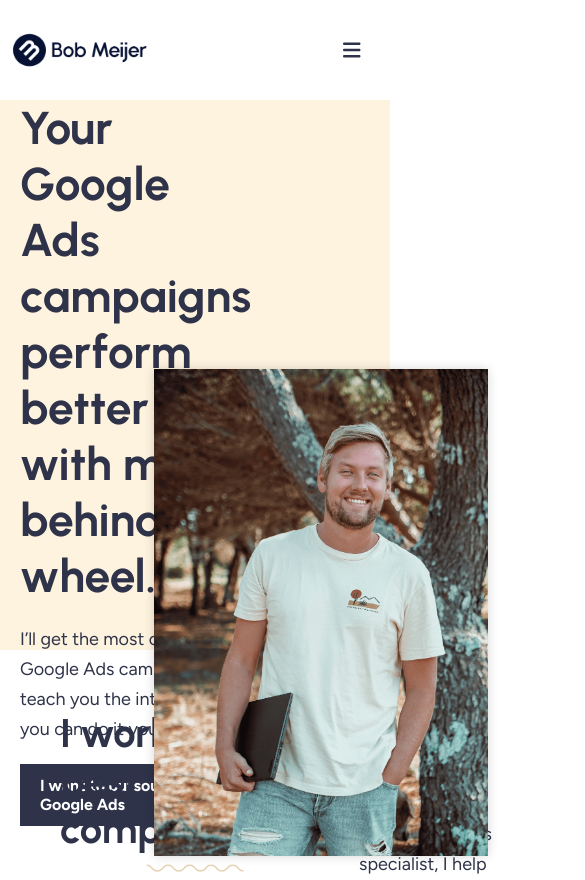
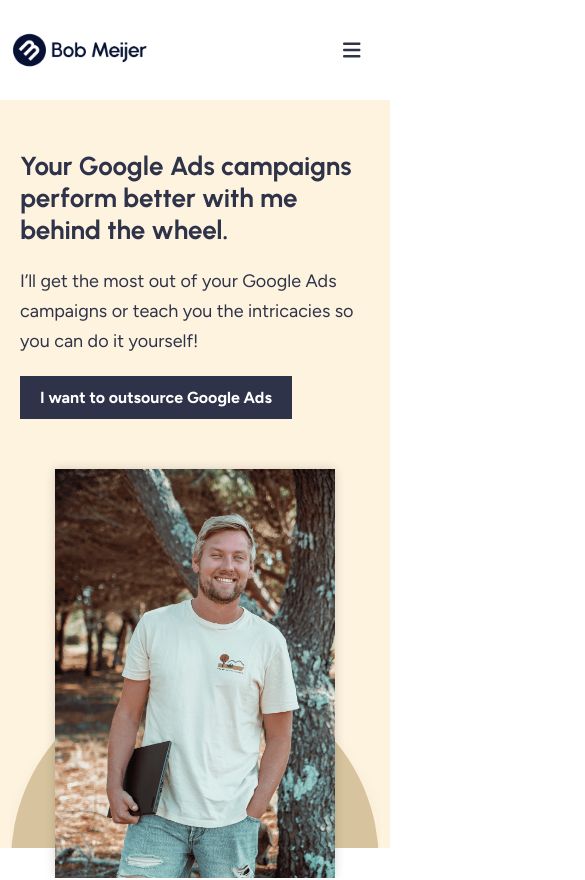
Before and after one commit to alexneumayr/react-landing-page-clone, a JavaScript app: page / in a window 390 px wide. Shown: the top 880 px of the page, 585 px wide, since content can reach past the window. Built offline with nearby package versions, Linux system fonts and the light colour scheme; the HTML template or start-up script is replaced by a standard one.

Commit message:
Create mobile PageTop

```diff
--- a/src/App.js
+++ b/src/App.js
@@ -15,13 +15,13 @@
       <Header />
       <main>
         <PageTop />
-        <Companies />
+        {/* <Companies />
         <AboutMe />
         <Services />
         <GetInTouch />
         <Testimonials />
         <ReadyToGrow />
-        <Footer />
+        <Footer /> */}
       </main>
     </div>
   );
--- a/src/PageTop/PageTop.js
+++ b/src/PageTop/PageTop.js
@@ -18,8 +18,15 @@
           <LinkButton href="/" className={styles.pageTopButton}>
             I want to outsource Google Ads
           </LinkButton>
+          <div className={styles.photoAndSemicircleMobile}>
+            <img src={photo} alt="me" className={styles.photo} />
+            <img
+              src={brownSemicircle}
+              className={styles.semicircle}
+              alt="brown background semicircle"
+            />
+          </div>
         </div>
-
         <div className={styles.secondGridColumn}>
           <img
             src={brownSemicircle}
--- a/src/PageTop/PageTop.module.css
+++ b/src/PageTop/PageTop.module.css
@@ -3,11 +3,19 @@
   height: 650px;
   font-family: Urbanist, serif;
   padding-top: 100px;
+  @media (max-width: 765px) {
+    width: 100%;
+    height: initial;
+    padding-top: 150px;
+  }
 }
 .secondGridColumn {
   display: flex;
   justify-content: center;
   position: relative;
+  @media (max-width: 765px) {
+    display: none;
+  }
 }
 .division {
   display: grid;
@@ -15,17 +23,30 @@
   height: 100%;
   gap: 20px;
   margin: 0 20px;
+
+  @media (max-width: 765px) {
+    display: block;
+  }
 }
 .semicircle {
   width: 100%;
+
   align-self: end;
+  @media (max-width: 765px) {
+    position: absolute;
+    width: 95%;
+  }
 }
 .photo {
   position: absolute;
   bottom: -30px;
-  width: 334px;
+  width: 80%;
   align-self: end;
   box-shadow: rgba(0, 0, 0, 0.16) 0px 0px 10px 0px;
+  @media (max-width: 765px) {
+    position: relative;
+    z-index: 2;
+  }
 }
 
 .firstGridColumn p {
@@ -43,4 +64,15 @@
   justify-content: center;
   gap: 20px;
   flex-direction: column;
+  grid-template-columns: 1fr 1fr;
+  @media (max-width: 765px) {
+  }
 }
+
+.photoAndSemicircleMobile {
+  display: none;
+  @media (max-width: 765px) {
+    display: flex;
+    justify-content: center;
+  }
+}
--- a/src/index.css
+++ b/src/index.css
@@ -47,6 +47,9 @@
   max-width: 575px;
   margin: 0;
   padding: 0;
+  @media (max-width: 765px) {
+    font-size: 26px;
+  }
 }
 
 h4 {
```
